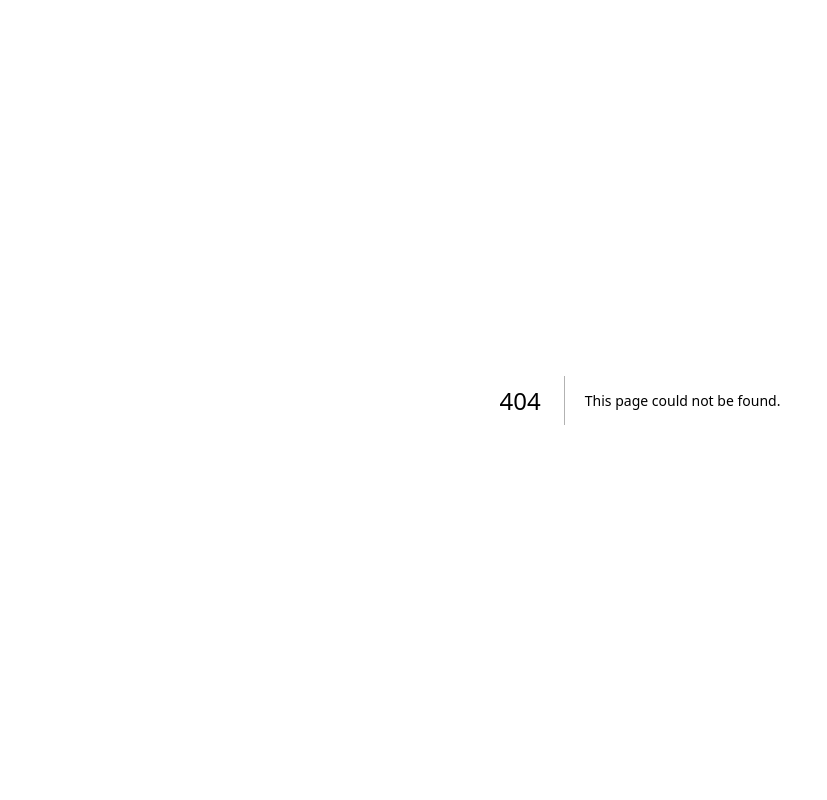
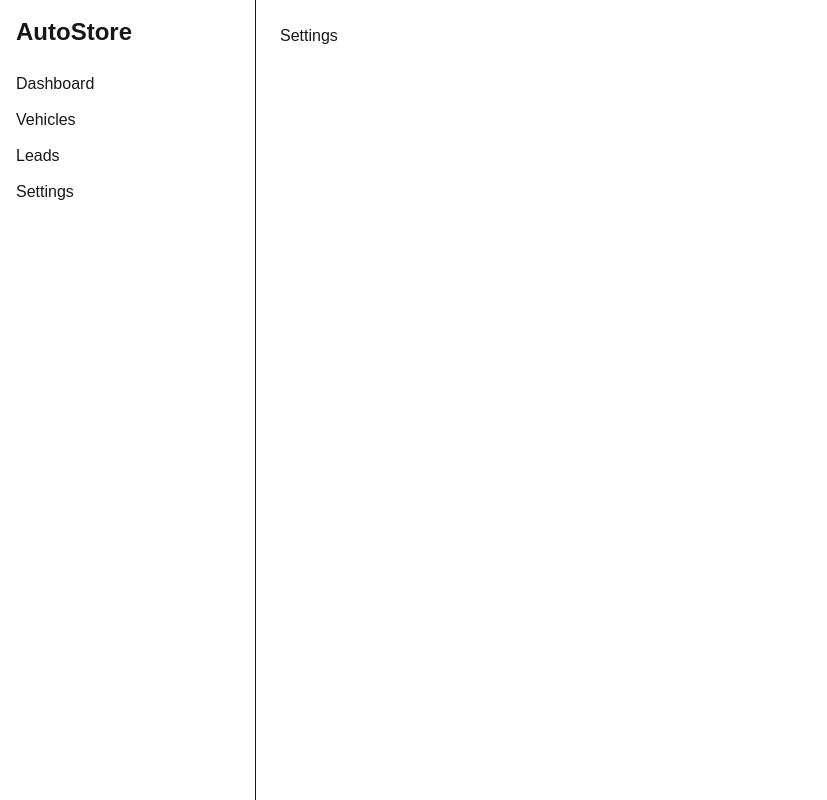
Before and after one commit to afnangit00/autostore-saas, a Next.js app: page /dashboard/settings in a window 1280 px wide. Before the commit this address had no page. Shown: the whole page, without its empty margins (0-827 px from the left). Built offline with nearby package versions, Linux system fonts and the light colour scheme.

Commit message:
Add dashboard sidbar layout

```diff
--- a/package.json
+++ b/package.json
@@ -10,6 +10,7 @@
   },
   "dependencies": {
     "bcryptjs": "^3.0.3",
+    "clsx": "^2.1.1",
     "jsonwebtoken": "^9.0.3",
     "mongoose": "^9.6.3",
     "next": "16.2.7",
--- /dev/null
+++ b/src/app/(dashboard)/dashboard/layout.tsx
@@ -0,0 +1,64 @@
+import Link from "next/link";
+
+export default function DashboardLayout({
+  children,
+}: {
+  children: React.ReactNode;
+}) {
+  return (
+    <div className="flex min-h-screen">
+
+      <aside
+        className="
+          w-64
+          border-r
+          p-4
+        "
+      >
+        <h2
+          className="
+            text-2xl
+            font-bold
+            mb-6
+          "
+        >
+          AutoStore
+        </h2>
+
+        <nav
+          className="
+            flex
+            flex-col
+            gap-3
+          "
+        >
+          <Link href="/dashboard">
+            Dashboard
+          </Link>
+
+          <Link href="/dashboard/vehicles">
+            Vehicles
+          </Link>
+
+          <Link href="/dashboard/leads">
+            Leads
+          </Link>
+
+          <Link href="/dashboard/settings">
+            Settings
+          </Link>
+        </nav>
+      </aside>
+
+      <main
+        className="
+          flex-1
+          p-6
+        "
+      >
+        {children}
+      </main>
+
+    </div>
+  );
+}
--- a/src/app/(dashboard)/dashboard/page.tsx
+++ b/src/app/(dashboard)/dashboard/page.tsx
@@ -1,12 +1,17 @@
-export default function Dashboard() {
+export default function DashboardPage() {
   return (
     <div>
-      <h1>
-        Store Dashboard
+      <h1
+        className="
+          text-3xl
+          font-bold
+        "
+      >
+        Dashboard
       </h1>
 
       <p>
-        Store data coming soon...
+        Welcome to AutoStore
       </p>
     </div>
   );
--- /dev/null
+++ b/src/app/(dashboard)/dashboard/settings/page.tsx
@@ -0,0 +1,9 @@
+export default function SettingsPage() {
+  return (
+    <div>
+      <h1>
+        Settings
+      </h1>
+    </div>
+  );
+}
```
Also changed, not shown: 1 other file (tests, documents, lock files or other folders).
